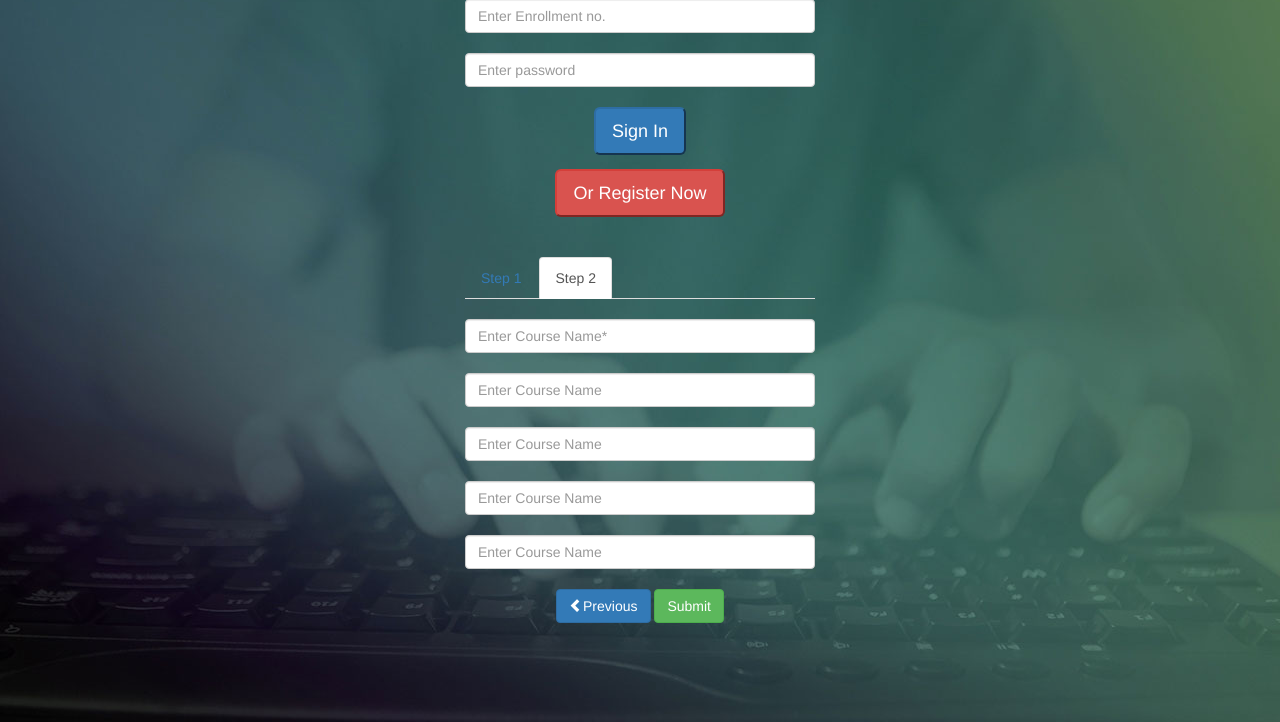
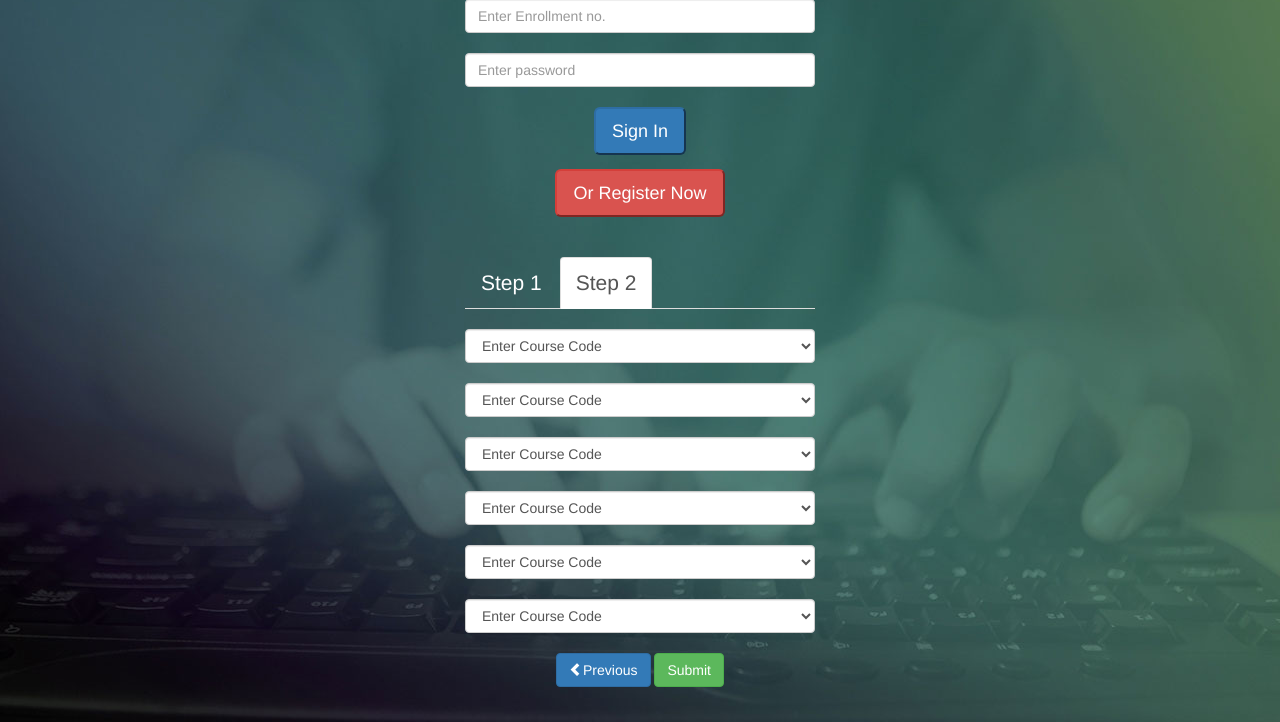
Before and after one commit to hritvi/Studez, a PHP site: page /php/login.php in a window 1280 px wide, after a click on "Step 2". Shown: the part 78-800 px from the top of the page. Run offline with PHP 8.4, Linux system fonts and the light colour scheme; some libraries are stand-ins or nearby versions.

```diff
--- a/css/login.css
+++ b/css/login.css
@@ -14,13 +14,8 @@ body{
 .navbar-brand:hover{
 	color:#adf58b;
 }
-<<<<<<< HEAD
 .tab{
 	color:white;
 	font-size: 1.5em;
 	font-style: bold;
 }
-=======
-
-
->>>>>>> 4348a7806c123e07fedfe5e596c6e8f2730a284d
--- a/php/login.php
+++ b/php/login.php
@@ -74,11 +74,38 @@ Studez
     Next<span class="glyphicon glyphicon-chevron-right"></span></button></a></center>
 	</div>
 	<div id="Step2" class="tab-pane fade">
-		<input type=text placeholder="Enter Course Name*" name="course1" class="form-control"  required><br>
-		<input type=text placeholder="Enter Course Name" name="course2" class="form-control"><br>
-		<input type=text placeholder="Enter Course Name" name="course3" class="form-control"><br>
-		<input type=text placeholder="Enter Course Name" name="course4" class="form-control"><br>
-		<input type=text placeholder="Enter Course Name" name="course5" class="form-control"><br>
+		<select name="course1" class="form-control"><br>
+      <option disabled selected>Enter Course Code</option>
+      <option>PHN-004</option>
+      <option>PHN-006</option>
+    </select><br>
+    <select name="course2" class="form-control"><br>
+      <option disabled selected>Enter Course Code</option>
+      <option>MAN-002</option>
+      <option>MAN-010</option>
+    </select><br>
+    <select name="course3" class="form-control"><br>
+      <option disabled selected>Enter Course Code</option>
+      <option>CSN-106</option>
+      <option>ECN-142</option>
+      <option>EEN-102</option>
+    </select><br>
+    <select name="course4" class="form-control"><br>
+      <option disabled selected>Enter Course Code</option>
+      <option>CSN-102</option>
+      <option>EEN-104</option>
+    </select><br>
+    <select name="course5" class="form-control"><br>
+      <option disabled selected>Enter Course Code</option>
+      <option>ECN-104</option>
+      <option>EEN-106</option>
+    </select><br>
+    <select name="course6" class="form-control"><br>
+      <option disabled selected>Enter Course Code</option>
+      <option>MIN-106</option>
+      <option>ECN-102</option>
+      <option>EEN-112</option>
+    </select><br>
 		<center><a data-toggle="tab" href="#Step1"><button class="btn btn-primary">
     <span class="glyphicon glyphicon-chevron-left"></span>Previous</button></a>
    <button class="btn btn-success">Submit</button></center>
@@ -98,6 +125,31 @@ Studez
     }
     next.addEventListener('click', change);
 
+    // Dropdown
+function dropFunction() {
+    var x = document.getElementById("myDIV");
+    if (x.className.indexOf("w3-show") == -1) {
+        x.className += " w3-show";
+    } else {
+        x.className = x.className.replace(" w3-show", "");
+    }
+}
+
+// Filter
+function filterFunction() {
+    var input, filter, ul, li, a, i;
+    input = document.getElementById("myInput");
+    filter = input.value.toUpperCase();
+    div = document.getElementById("myDIV");
+    a = div.getElementsByTagName("a");
+    for (i = 0; i < a.length; i++) {
+        if (a[i].innerHTML.toUpperCase().indexOf(filter) > -1) {
+            a[i].style.display = "";
+        } else {
+            a[i].style.display = "none";
+        }
+    }
+}
 </script>
 </body>
 </html>
```
Also changed, not shown: php/register.php (+74 -13 lines).
